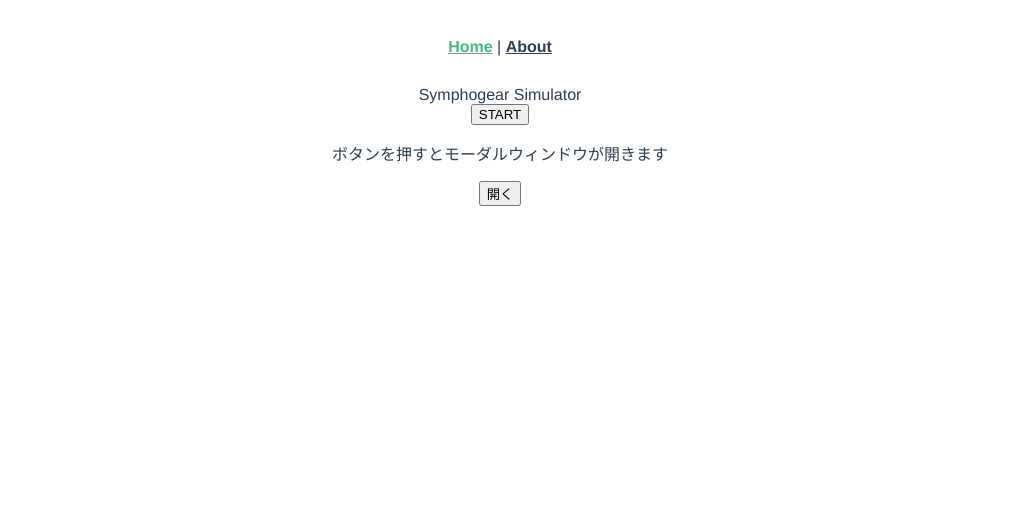
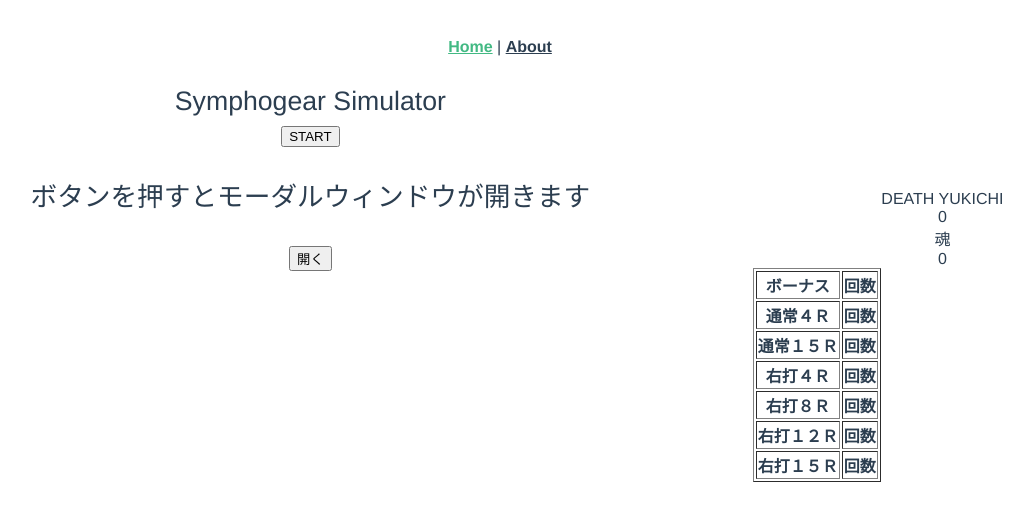
Before and after one commit to KinoP-7505/symphogear-sim, a Vue app: page /#/ in a window 1280 px wide. Shown: the top 520 px of the page, without its empty margins (140-1173 px from the left). Built offline with nearby package versions, Linux system fonts and the light colour scheme.

Commit message:
2019/09/02 表示機能を追加

```diff
--- a/src/components/Modal/ModalInputNumber.vue
+++ b/src/components/Modal/ModalInputNumber.vue
@@ -1,6 +1,6 @@
 <template>
   <!-- コンポーネント Modal -->
-  <Modal @close="closeModal" windowWidth="360px" windowHeight="260px">
+  <Modal @close="closeModal" windowWidth="360px" windowHeight="360px">
     <!-- main-content スロットコンテンツ -->
     <template slot="main-content" @close="closeModal()">
       <div>
--- a/src/components/NormalScreen.vue
+++ b/src/components/NormalScreen.vue
@@ -6,8 +6,9 @@
     <div>
       <button @click="onClickStart">{{buttonLabel}}</button>
     </div>
-    <div>
-      <span>{{showLot}}</span>
+    <div v-show="isNext">
+      <div><span>{{showLot}}</span></div>
+      <div><span>{{showCost}}</span></div>
     </div>
   </div>
 </template>
@@ -18,14 +19,20 @@
   name: 'NormalScreen',
   data () {
     return {
-      lotteryLabel: '',
-      lotCount: 0,
+      bonusLabel: '',
+      gameCount: 0,
+      bonus: {},
       isNext: false
     }
   },
   computed: {
     showLot: function () {
-      return `抽選結果:${this.lotteryLabel} / ${this.lotCount}回抽選`
+      return `抽選結果:${this.bonusLabel} / ${this.gameCount}回抽選`
+    },
+    showCost: function () {
+      let costTama = this.$store.state.GameInfo.costTama
+      let losecost = this.$store.state.GameInfo.loseCost
+      return `消費魂：${costTama}  消費５００Ｐ：${losecost}`
     },
     buttonLabel: function () {
       if (this.isNext) {
@@ -52,12 +59,14 @@
           resLot.label,
           0
         )
+        this.gameCount = resLot.count
+        this.bonusLabel = resLot.label
         console.log('first BonusInfo', bonus)
+        this.isNext = true
         this.$store.commit('saveBonus', bonus)
-
-        this.lotteryLabel = resLot.label
-        this.lotCount = resLot.count
-        this.isNext = true
+        this.$store.commit('GameInfo/updateHisBonusType', resLot.id)
+        // ゲーム数をコストへ  costTama, loseCost
+        this.$store.dispatch('GameInfo/playGame', resLot.count)
       }
     }
   }
--- a/src/main.js
+++ b/src/main.js
@@ -1,7 +1,7 @@
 import Vue from 'vue'
 import App from './App.vue'
 import router from './router'
-import store from './store'
+import store from './store/store'
 
 Vue.config.productionTip = false
 
--- a/src/store.js
+++ b/src/store/store.js
@@ -1,10 +1,14 @@
 import Vue from 'vue'
 import Vuex from 'vuex'
 import utils from '@/utility/utils.js'
+import GameInfo from '@/store/storeGameInfo.js'
 
 Vue.use(Vuex)
 
-export default new Vuex.Store({
+const store = new Vuex.Store({
+  modules: {
+    GameInfo: GameInfo
+  },
   state: {
     // 画面状態
     screenId: '',
@@ -82,3 +86,4 @@
     }
   }
 })
+export default store
--- /dev/null
+++ b/src/store/storeGameInfo.js
@@ -0,0 +1,103 @@
+// import Vue from 'vue'
+// import Vuex from 'vuex'
+
+// Vue.use(Vuex)
+// import store from '@/store/store.js'
+
+const GameInfo = {
+  namespaced: true,
+  state: {
+    pow500: 0,  // 500円使用数
+    soul: 0,  // 現在玉数
+    rentalRate: 125,  // 500円の貸出玉数
+    salesRate: 4,  // 1玉の交換レート
+    rotationNum: 13,  // １回転に必要な玉数
+    costTama: 0,  // 消費玉
+    loseCost: 0,  // 支払コスト
+    hisBonus: {
+      normal4R: 0,
+      normal15R: 0,
+      right4R: 0,
+      right8R: 0,
+      right12R: 0,
+      right15R: 0,
+    }
+  },
+  mutations: {
+    // 現在玉数を更新
+    updateSoul(state, value) {
+      state.soul = value
+    },
+    updatePow500(state, value) {
+      state.pow500 = value
+    },
+    // ボーナス種別出現数をカウント
+    updateHisBonusType(state, value) {
+      if (value === 1) {
+        // 右打ち４Ｒ
+        ++state.hisBonus.right4R
+      } else if (value === 2) {
+        // 右打ち８Ｒ
+        ++state.hisBonus.right8R
+      } else if (value === 3) {
+        // 右打ち１２Ｒ
+        ++state.hisBonus.right12R
+      } else if (value === 4) {
+        // 右打ち１５Ｒ
+        ++state.hisBonus.right15R
+      } else if (value === 5) {
+        // 通常４Ｒ
+        ++state.hisBonus.normal4R
+      } else if (value === 6) {
+        // 通常１５Ｒ
+        ++state.hisBonus.normal15R
+      }
+    },
+    workValue(state, retValue) {
+      state.costTama = retValue.costTama
+      state.loseCost = retValue.loseCost
+    },
+  },
+  actions: {
+    // 回転数分、魂を減らす
+    // gameCount: 回転数
+    playGame({state, commit}, gameCount) {
+      // 減算魂 = 回転数 * 玉数/１回転
+      let costTama = gameCount * state.rotationNum
+      // 残玉
+      let workTama = state.soul - costTama
+      // 使用500円
+      let workCost = 0
+      if (workTama < 0) {
+        // 残玉を正数にする
+        workTama = workTama * -1
+        // 使用500円
+        workCost = Math.floor(workTama / state.rentalRate)
+        // 不足玉
+        let zanTama = workTama % state.rentalRate
+        if (zanTama === 0) {
+          // 500円を更新
+          let value = state.pow500 + workCost
+          commit('updatePow500', value)
+        } else {
+          // 現在玉数を更新
+          let valueTama = state.soul + state.rentalRate - zanTama
+          commit('updateSoul', valueTama)
+          // 500円を更新
+          let value500 = state.pow500 + workCost + 1
+          commit('updatePow500', value500)
+        }
+      } else {
+        // 現在玉数を設定
+        commit('updateSoul', workCost)
+      }
+      // 返却
+      let retValue = {
+        costTama: costTama,
+        loseCost: workCost
+      }
+      commit('workValue', retValue)
+    }
+  }
+}
+export default GameInfo
--- a/src/views/Home.vue
+++ b/src/views/Home.vue
@@ -1,13 +1,59 @@
 <template>
   <div class="home">
+    <!-- 左画面 -->
+    <div class="content-left">
       <StartScreen v-if="showStart"/>
       <NormalScreen v-if="showNormal"/>
       <LastBattle v-if="showLastBattle"/>
       <SChance v-if="showSChance"/>
       <ResultScreen v-if="showResult"/>
-
       <p>ボタンを押すとモーダルウィンドウが開きます</p>
       <button @click="showModal = true">開く</button>
+    </div>
+    <!-- 右画面 -->
+    <div class="content-right">
+      <!-- 消費ユキチ -->
+      <div class="yukiti">
+        DEATH YUKICHI
+      </div>
+      <div class="yukiti">
+        {{showPow500}}
+      </div>
+      <!-- 現在玉 -->
+      <div class="yukiti">
+        魂
+      </div>
+      <div class="tamashi">
+        {{showTama}}
+      </div>
+      <!-- 出現ボーナス -->
+      <div class="bonus">
+        <table border="1">
+          <tr>
+            <th>ボーナス</th><th>回数</th>
+          </tr>
+          <tr>
+            <th>通常４Ｒ</th><th>回数</th>
+          </tr>
+          <tr>
+            <th>通常１５Ｒ</th><th>回数</th>
+          </tr>
+          <tr>
+            <th>右打４Ｒ</th><th>回数</th>
+          </tr>
+          <tr>
+            <th>右打８Ｒ</th><th>回数</th>
+          </tr>
+          <tr>
+            <th>右打１２Ｒ</th><th>回数</th>
+          </tr>
+          <tr>
+            <th>右打１５Ｒ</th><th>回数</th>
+          </tr>
+        </table>
+      </div>
+    </div>
+
 
     <!-- コンポーネント MyModal -->
     <ModalInput v-if="showModal" @close="closeModal()"></ModalInput>
@@ -55,6 +101,12 @@
     // Storeを監視
     nowScreenId: function () {
       return this.$store.state.screenId
+    },
+    showPow500: function () {
+      return this.$store.state.GameInfo.pow500
+    },
+    showTama: function () {
+      return this.$store.state.GameInfo.soul
     }
   },
   watch: {
@@ -103,3 +155,17 @@
   }
 }
 </script>
+<style  lang="scss" scoped>
+.home {
+  width: 100%;
+  .content-left {
+    display: inline-block;
+    width: 70%;
+    font-size: 20pt;
+  }
+  .content-right {
+    width: 30%;
+    display: inline-block;
+  }
+}
+</style>
```
Also changed, not shown: src/dto/GameInfo.js (added, +9 -0 lines). Lines whose indentation alone changed are shown as unchanged.
